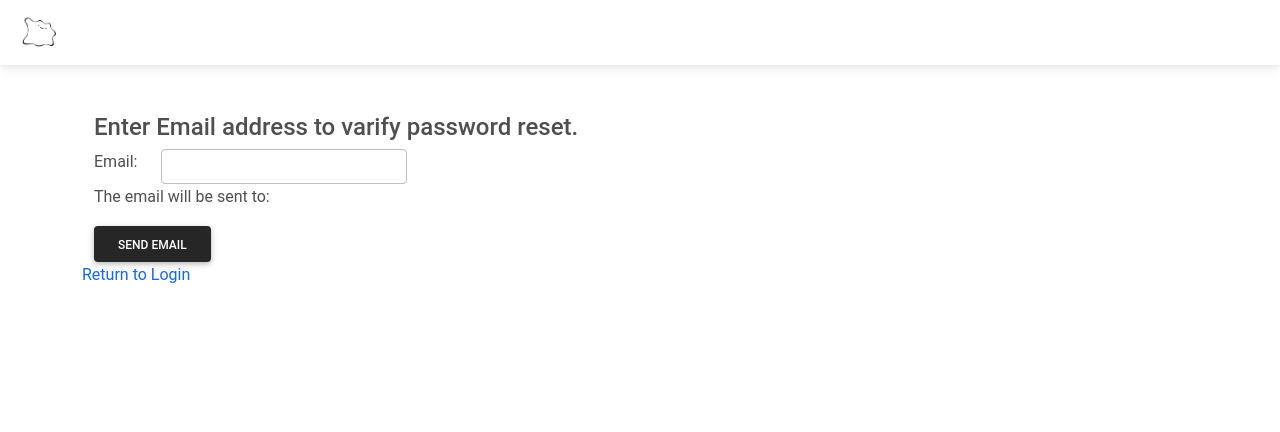
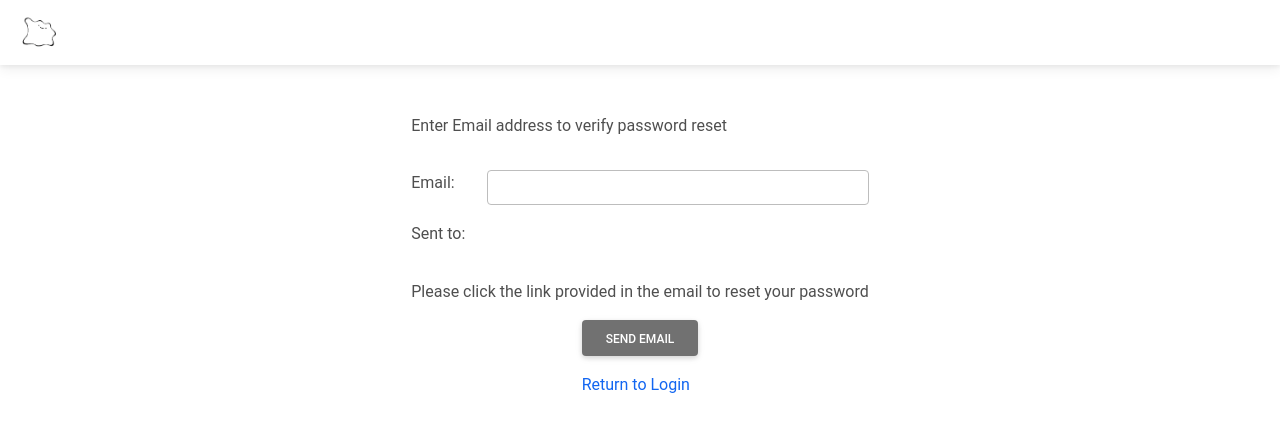
Before and after one commit to jhbnsn4/DittoSM, an Angular app in the folder project3 - Angular/: page /passlanding in a window 1280 px wide. Shown: the top 432 px of the page. Built offline with nearby package versions, Linux system fonts and the light colour scheme; no server answers.

Commit message:
Finished layout with resetting password

```diff
--- a/project3 - Angular/src/app/components/password-landing/password-landing.component.html
+++ b/project3 - Angular/src/app/components/password-landing/password-landing.component.html
@@ -1,59 +1,46 @@
 <div class="container mt-5">
+    <div class="row justify-content-center">
+        <div class="col-auto align-items-center">
+            <div class="row mb-3">
+                <p>Enter Email address to verify password reset</p>
+            </div>
             <div class="row">
-
-        <div class="row">
-            <h4>Enter Email address to varify password reset.</h4>
-        </div>
-
-        <div class="row">
-            <div class="col-auto align-item-center">
+                <form #passwordForm="ngForm">
+                    <div class="col align-content-center">
+                        <div class="row mb-3">
+                            <div class="col-auto align-items-center">
                                 <span class="p-0">Email:</span>
                             </div>
+                            <div class="col ms-2">
+                                <input type="email" class="form-control" [(ngModel)]="userEmail" name="userEmailInput"
+                                    required>
+                            </div>
+                        </div>
+                        <div class="row mb-3">
                             <div class="col-auto">
-                <input type="email" class="form-control" [(ngModel)]="userEmail" name="userEmailInput">
-                <p *ngIf='emailFailed'>Invalid Email. Please try again.</p>
+                                <p>Sent to:</p>
+                            </div>
+                            <div class="col">
+                                <p *ngIf='!emailFailed'>{{userEmail}}</p>
+                            </div>
                         </div>
                     </div>
 
-        <div class="row">
+
+                    <p>Please click the link provided in the email to reset your password</p>
+                    <div class="row justify-content-center">
                         <div class="col-auto">
-                <p>The email will be sent to:</p>
-            </div>
-            <div class="col-auto">
-                <p *ngIf='!emailFailed'>{{userEmail}}</p>
+                            <p *ngIf='emailFailed'>Invalid Email. Please try again.</p>
+                            <button type="button" class="btn btn-dark mb-3" (click)=sendEmail()
+                                [disabled]="passwordForm.invalid">Send Email</button>
+                            <nav>
+                                <a routerLink='/login'>Return to Login</a>
+                            </nav>
                         </div>
                     </div>
-
-        <div class="row">
-            <div class="col">
-                <button type="button" class="btn btn-dark" (click)=sendEmail()  data-bs-toggle="modal" data-bs-target="#exampleModal">Send Email</button>
+                </form>
             </div>
         </div>
     </div>
 
 </div>
-
-
-
-<nav>
-    <a routerLink='/login'>Return to Login</a>
-</nav>
-
-
-<div class="modal fade" id="exampleModal" tabindex="-1" aria-labelledby="exampleModalLabel" aria-hidden="true">
-    <div class="modal-dialog">
-      <div class="modal-content">
-        <div class="modal-header">
-          <h5 class="modal-title" id="exampleModalLabel">Modal title</h5>
-          <button type="button" class="btn-close" data-bs-dismiss="modal" aria-label="Close"></button>
-        </div>
-        <div class="modal-body">
-            <p>Please click the link provided in the email to reset your password.</p>
-        </div>
-        <div class="modal-footer">
-          <button type="button" class="btn btn-secondary" data-bs-dismiss="modal">Close</button>
-          <button type="button" class="btn btn-primary">Save changes</button>
-        </div>
-      </div>
-    </div>
-  </div>
--- a/project3 - Angular/src/app/components/password-landing/password-landing.component.ts
+++ b/project3 - Angular/src/app/components/password-landing/password-landing.component.ts
@@ -25,13 +25,13 @@ export class PasswordLandingComponent implements OnInit {
     console.log('Send Email Clicked');
 
 
+    this.emailFailed = false;
     this.myAjax.postResetPassword(this.userEmail).subscribe(data => {
       console.log(data)
       if(data.message==="Invalid Email Address"){
         this.emailFailed = true;
 
       } else{
-        this.emailFailed = false;
         this.myRouter.navigate(['/login']);
       }
     })
```
Also changed, not shown: project3 - Angular/src/app/components/login/login.component.html (line endings or trailing spaces). Lines whose indentation alone changed are shown as unchanged.
